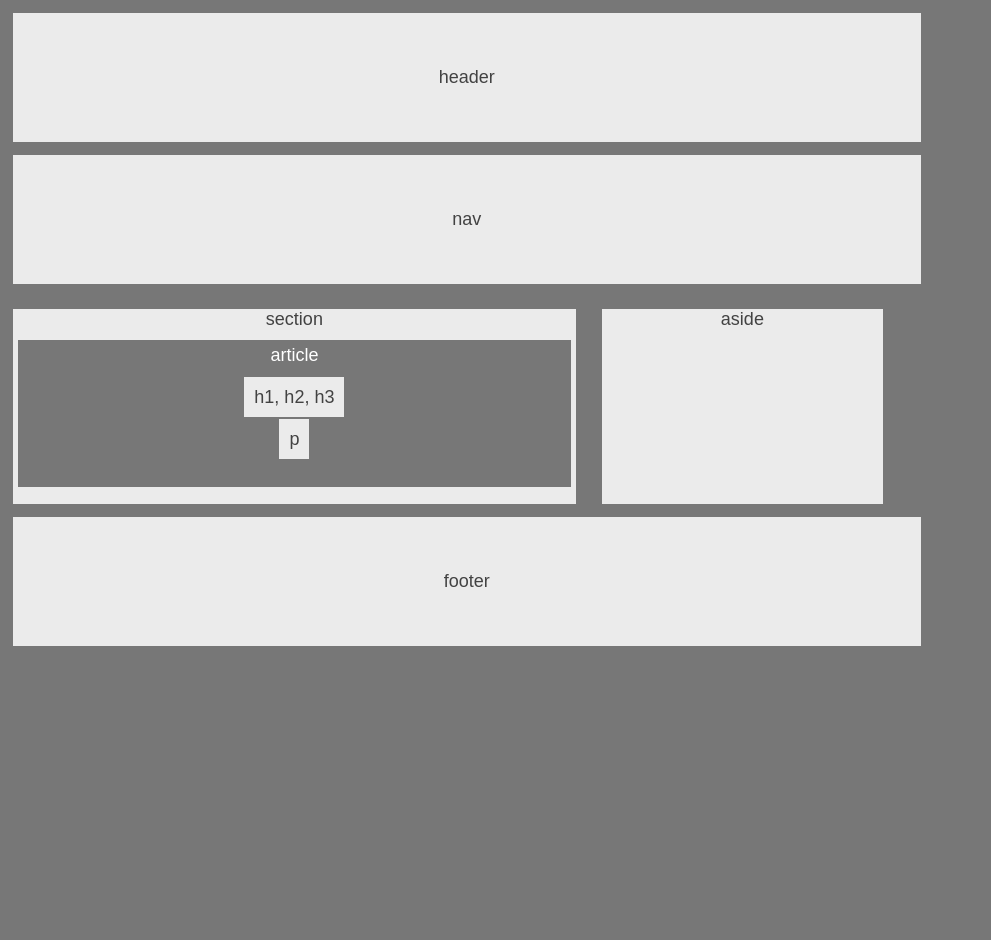
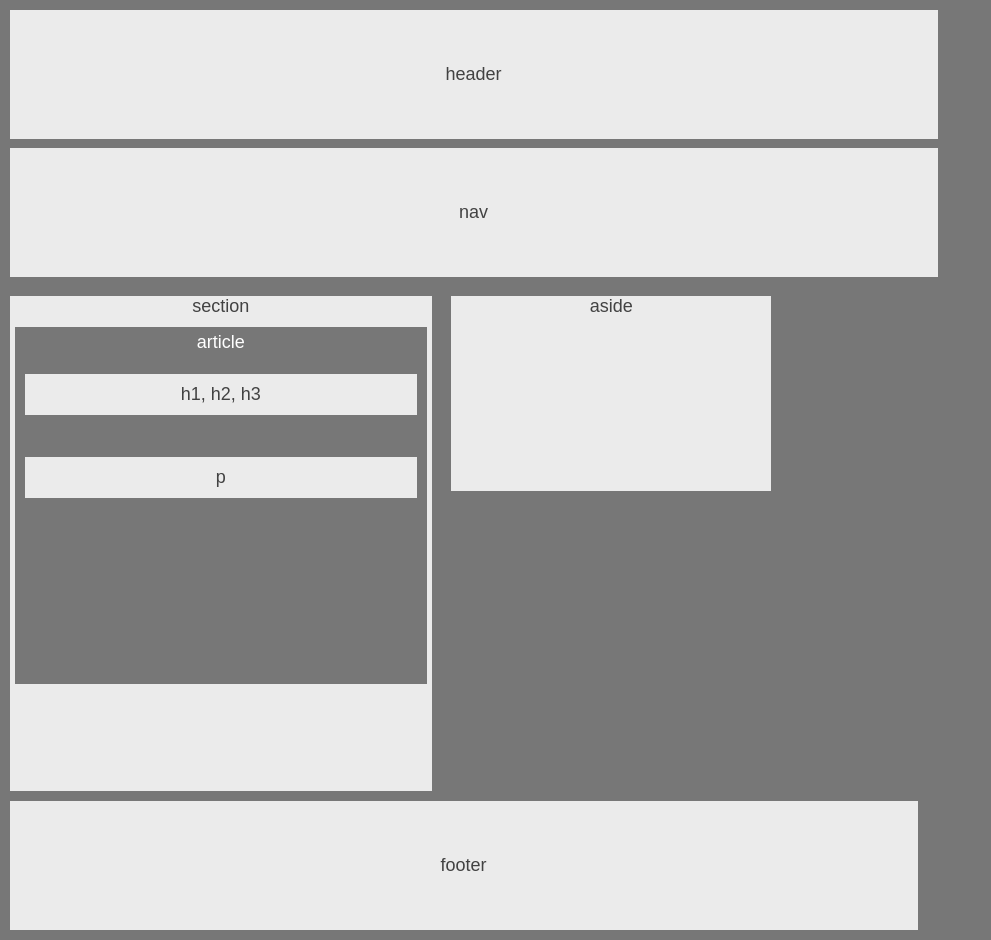
Before and after one commit to keiranevers/HW-Wireframe, a plain HTML site: page index.html in a window 1280 px wide. Shown: the whole page, without its empty margins (0-991 px from the left). Before the commit the page ends 800 px from the top, so only its background shows below. Drawn offline with Linux system fonts and the light colour scheme.

Commit message:
Update style.css

```diff
--- a/style.css
+++ b/style.css
@@ -3,7 +3,7 @@ body {
                         padding: 0;
                         font-family: "Arial","Helvetica Neue",Helvetica,serif;
                         background-color: #777;
-                        width: 100%;
+                        width: 960px;
                         object-position: center;
                         color:   #777;
 
@@ -23,8 +23,8 @@ header, nav {
             font-size: 18px;
             color: #424242;
             text-align: center;
-            width: 800px;
-            margin:            1%;
+            width: 820px;
+            margin: 1%;
             padding: 3em;
 
 }
@@ -35,7 +35,7 @@ header, nav {
             font-size: 18px;
             color: #424242;
             text-align: center;
-            height: 195px;
+            height: 495px;
             width:  44%;
             margin: 1%;
             float: left;
@@ -49,6 +49,7 @@ header, nav {
             padding: 5px 10px 5px 10px;
 }
 .box {
+            display: block;
             clear: both;
             background-color: #ebebeb;
             color: #424242;
@@ -63,7 +64,7 @@ header, nav {
             font-size: 18px;
             color: #424242;
             text-align: center;
-            width:  22%;
+            width:  320px;
             margin: 1%;
             float: left;
             height: 195px;
```
